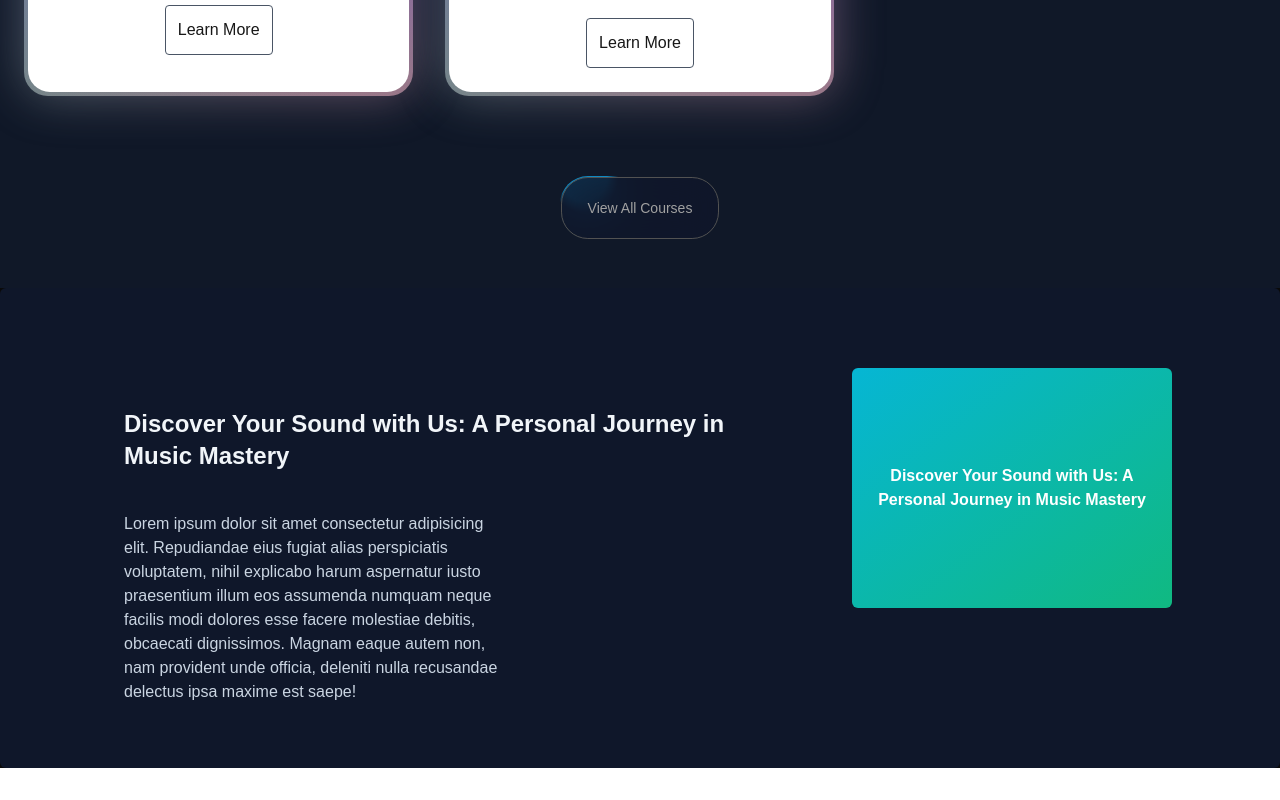
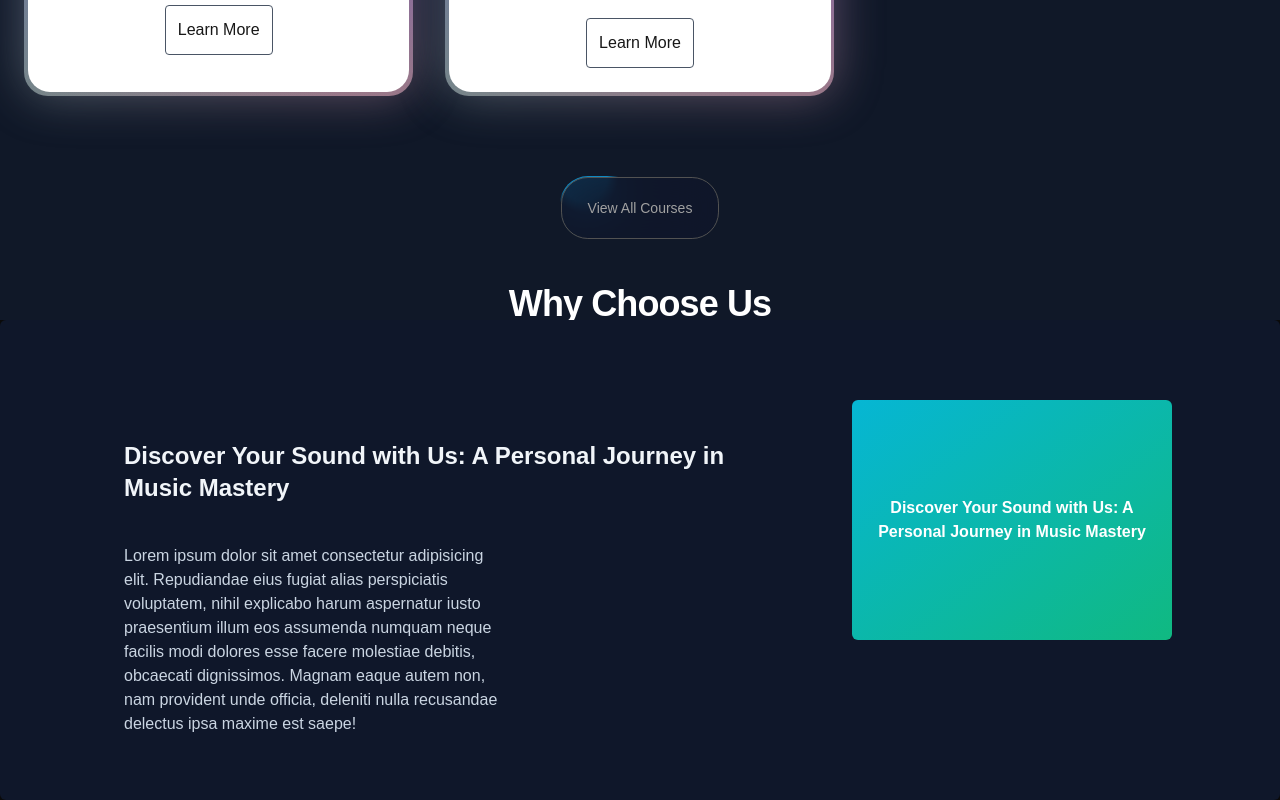
Before and after one commit to VishalThapaliya/nextjs-music-academy, a Next.js app: page / in a window 1280 px wide. Shown: the part 1376-2176 px from the top of the page. Before the commit the page ends 2144 px from the top, so only its background shows below. Built offline with nearby package versions, Linux system fonts and the light colour scheme.

Commit message:
add title for why choose us section

```diff
--- a/app/components/WhyChooseUs.tsx
+++ b/app/components/WhyChooseUs.tsx
@@ -43,6 +43,13 @@ const content = [
 const WhyChooseUs = () => {
   return (
     <div className='w-full'>
+
+        <div className="text-center bg-gray-900">
+            <p className='text-3xl leading-8 font-extrabold tracking-tight text-white sm:text-4xl'>
+                Why Choose Us
+            </p>
+        </div>
+
         <StickyScroll content={content} />
     </div>
   )
```
